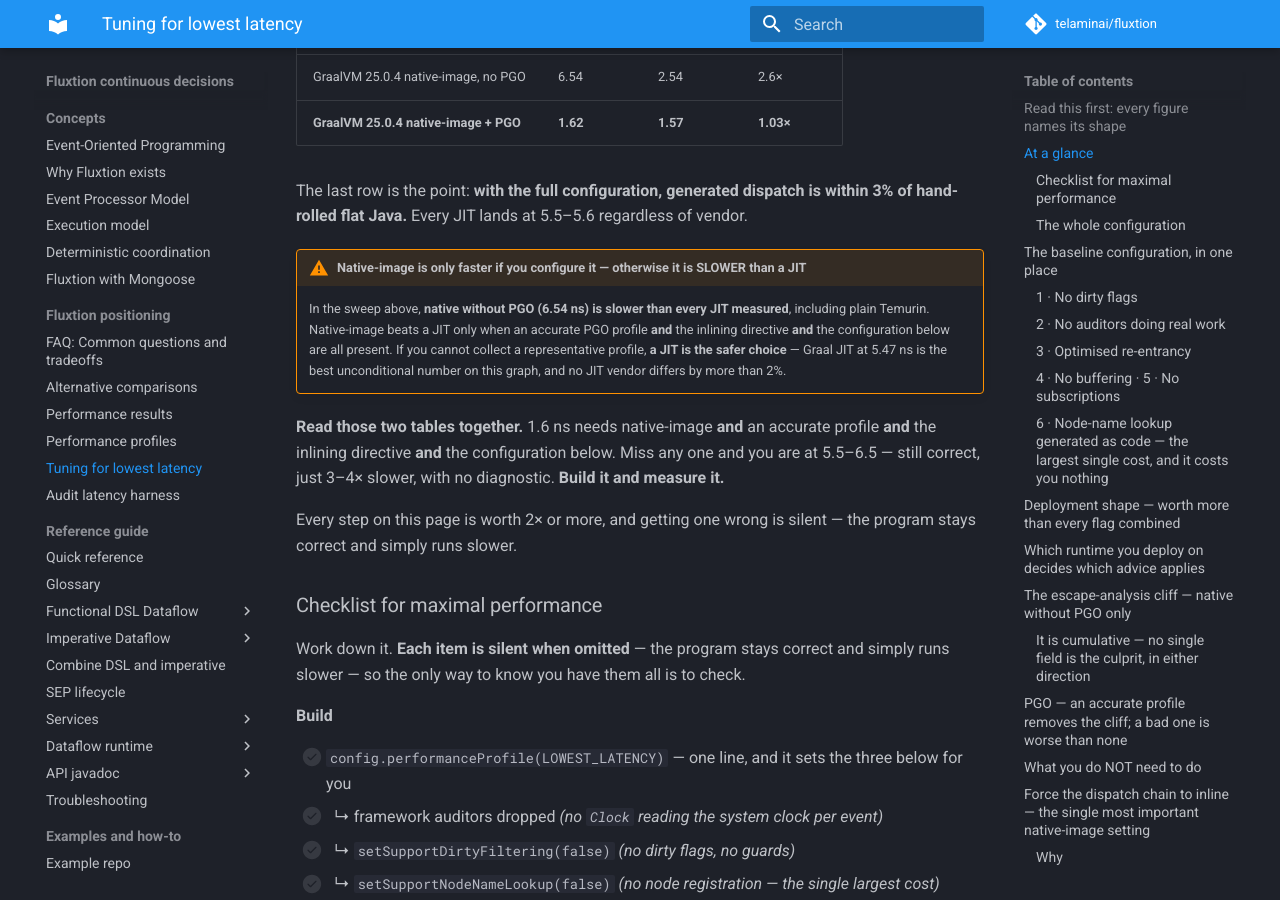
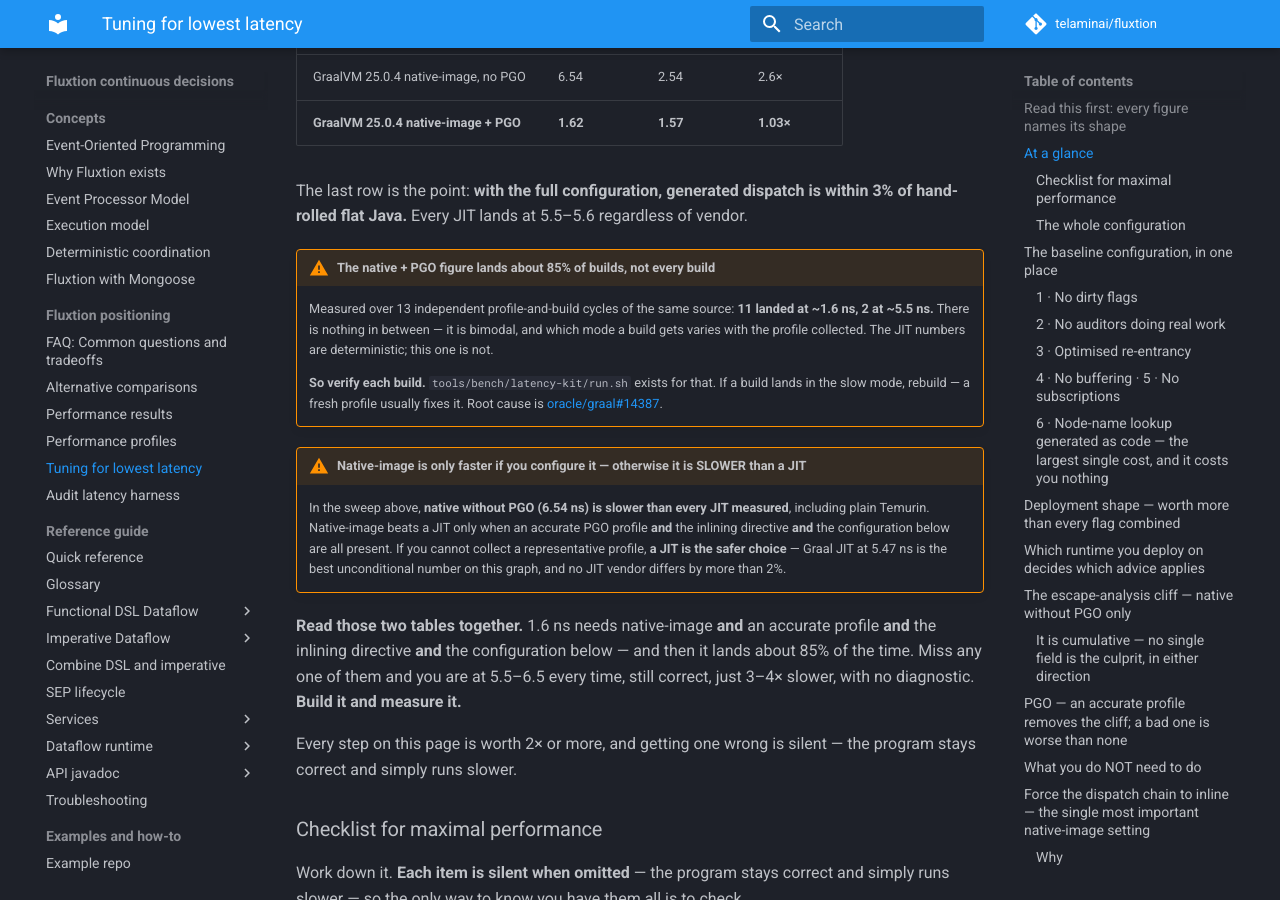
Before and after one commit to telaminai/fluxtion, an MkDocs documentation site: the page built from docs/reference/performance-tuning.md, in a window 1280 px wide and 900 px high, scrolled down 1581 px. Built offline with MkDocs 1.6.1 and Material for MkDocs 9.7.7, drawn with Linux system fonts in a browser that asks for light colours; comment, search, counter and statistics services are not loaded.

Commit message:
docs: state the 85% repeatability of the native+PGO figure
Co-Authored-By: Claude Opus 5 (1M context) <noreply@anthropic.com>
Claude-Session: https://claude.ai/code/session_0131t6bqqWuLdB82nuLhVGsq

```diff
--- a/docs/reference/performance-tuning.md
+++ b/docs/reference/performance-tuning.md
@@ -57,6 +57,15 @@ output verified identical, full configuration applied:
 The last row is the point: **with the full configuration, generated dispatch is within 3% of
 hand-rolled flat Java.** Every JIT lands at 5.5–5.6 regardless of vendor.
 
+!!! warning "The native + PGO figure lands about 85% of builds, not every build"
+    Measured over 13 independent profile-and-build cycles of the same source: **11 landed at
+    ~1.6 ns, 2 at ~5.5 ns.** There is nothing in between — it is bimodal, and which mode a build gets
+    varies with the profile collected. The JIT numbers are deterministic; this one is not.
+
+    **So verify each build.** `tools/bench/latency-kit/run.sh` exists for that. If a build lands in the
+    slow mode, rebuild — a fresh profile usually fixes it. Root cause is
+    [oracle/graal#14387](https://github.com/oracle/graal/issues/14387).
+
 !!! warning "Native-image is only faster if you configure it — otherwise it is SLOWER than a JIT"
     In the sweep above, **native without PGO (6.54 ns) is slower than every JIT measured**, including
     plain Temurin. Native-image beats a JIT only when an accurate PGO profile **and** the inlining
@@ -65,8 +74,9 @@ hand-rolled flat Java.** Every JIT lands at 5.5–5.6 regardless of vendor.
     this graph, and no JIT vendor differs by more than 2%.
 
 **Read those two tables together.** 1.6 ns needs native-image **and** an accurate profile **and** the
-inlining directive **and** the configuration below. Miss any one and you are at 5.5–6.5 — still correct,
-just 3–4× slower, with no diagnostic. **Build it and measure it.**
+inlining directive **and** the configuration below — and then it lands about 85% of the time. Miss any
+one of them and you are at 5.5–6.5 every time, still correct, just 3–4× slower, with no diagnostic.
+**Build it and measure it.**
 
 Every step on this page is worth 2× or more, and getting one wrong is silent — the program stays
 correct and simply runs slower.
```
